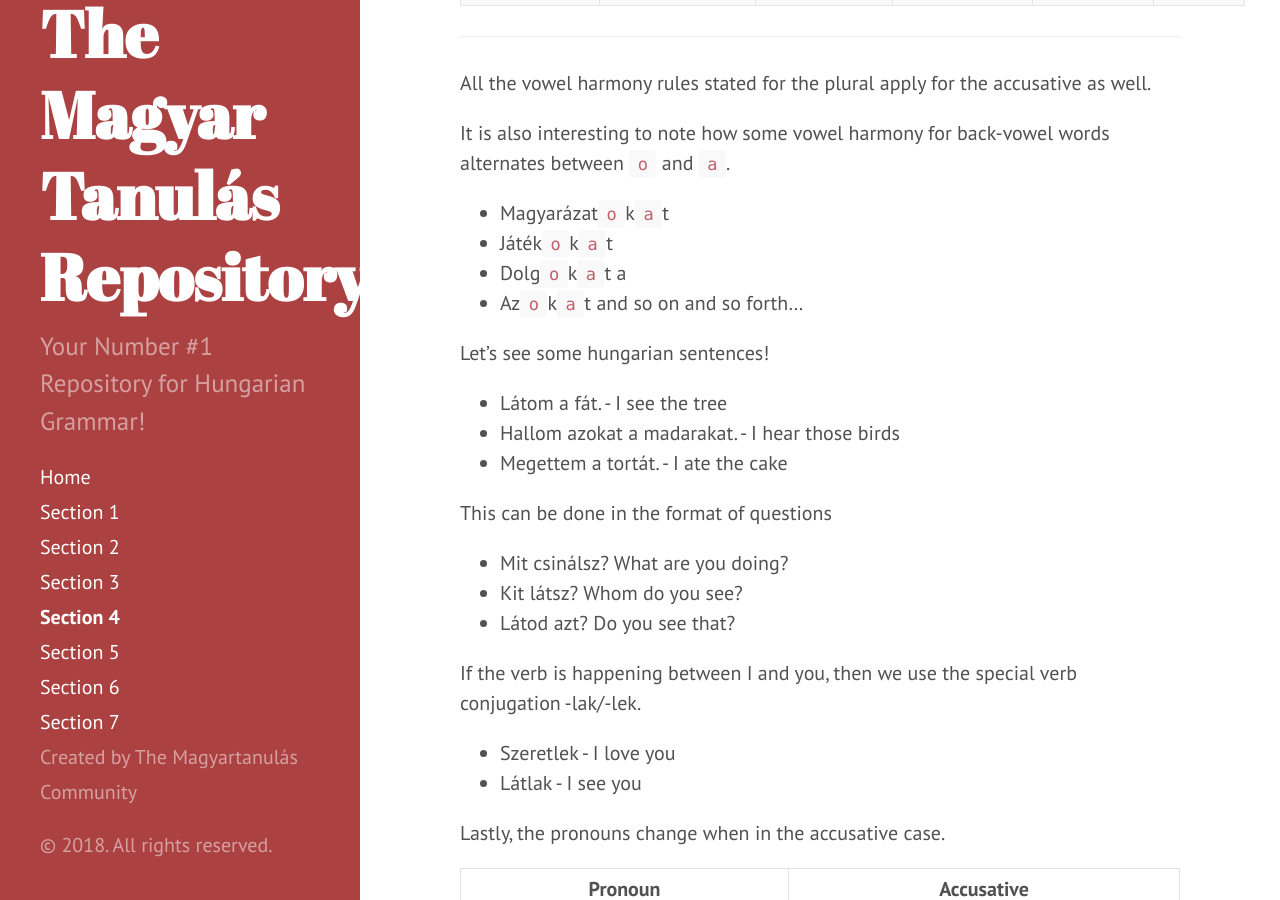
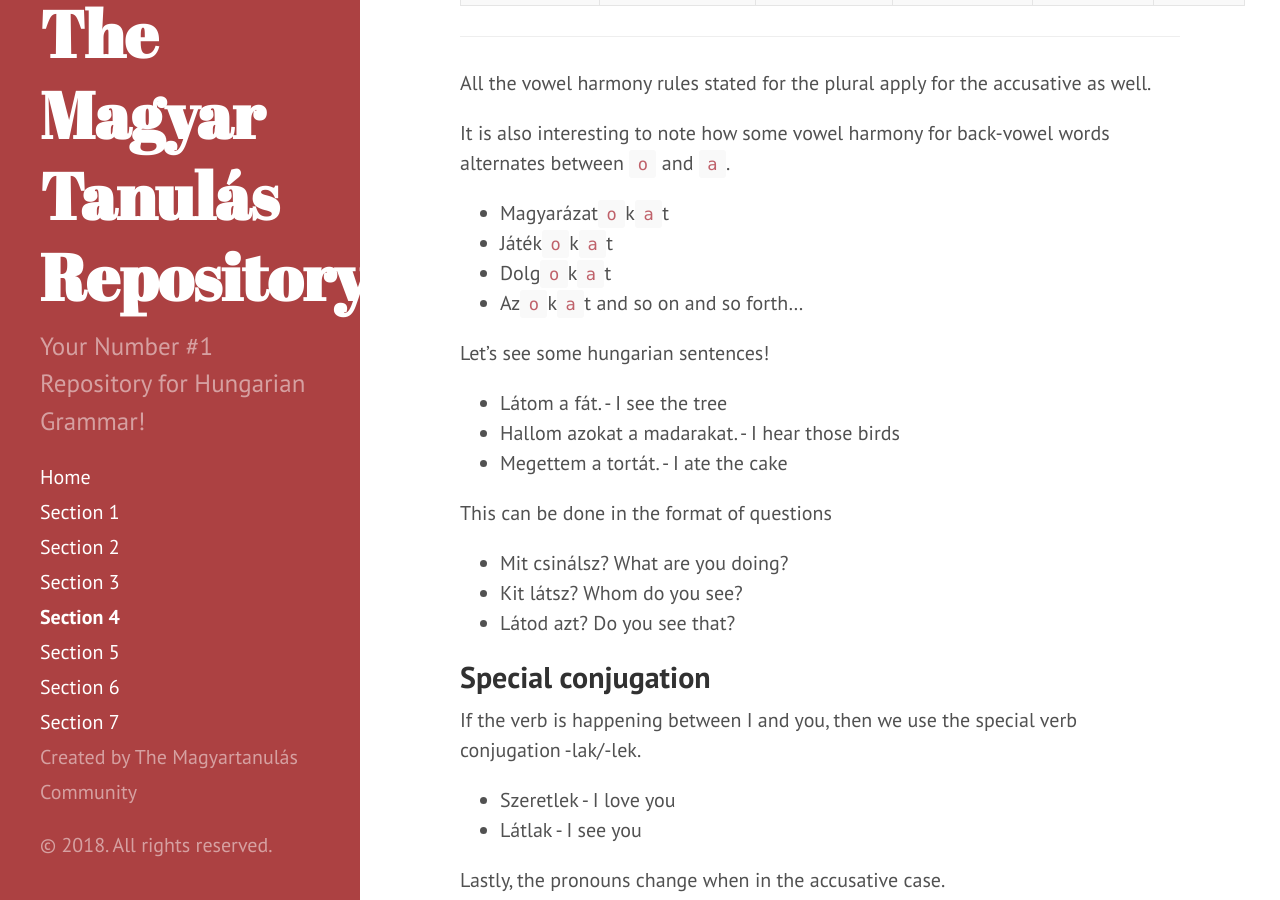
Before and after one commit to Magyartanulas/magyartanulas.github.io, a Jekyll site: the page built from Section4.md, in a window 1280 px wide and 900 px high, scrolled down 5324 px. Built offline with Jekyll 4.4.1, drawn with Linux system fonts in a browser that asks for light colours; Markdown is read by kramdown in place of the engine named in the settings.

Commit message:
Update Section4.md

```diff
--- a/Section4.md
+++ b/Section4.md
@@ -154,7 +154,7 @@ It is also interesting to note how some vowel harmony for back-vowel words alter
 
 * Magyarázat`o`k`a`t
 * Játék`o`k`a`t
-* Dolg`o`k`a`t a
+* Dolg`o`k`a`t
 * Az`o`k`a`t and so on and so forth...
 
 Let's see some hungarian sentences!
@@ -168,6 +168,8 @@ This can be done in the format of questions
 * Mit csinálsz? What are you doing?
 * Kit látsz? Whom do you see?
 * Látod azt? Do you see that?
+
+## Special conjugation
 
 If the verb is happening between I and you, then we use the special verb conjugation -lak/-lek.
 
```
